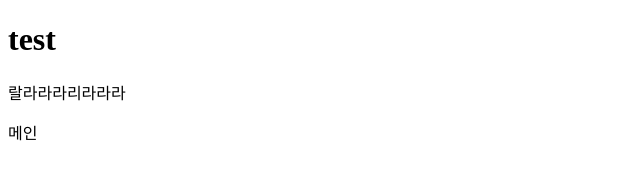
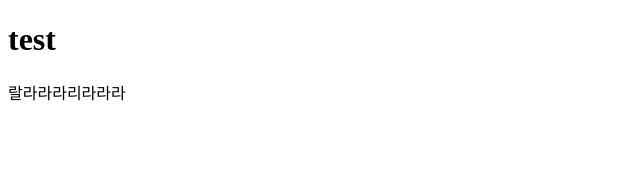
Before and after one commit to 0FF-0-1/test1, a plain HTML site: page index.html in a window 1280 px wide. Shown: the full height of the page, 0-640 px from the left. Drawn offline with Linux system fonts and the light colour scheme.

Commit message:
왜 이제야 나타나니니니ㅣ

```diff
--- a/index.html
+++ b/index.html
@@ -8,6 +8,5 @@
 <body>
     <h1>test</h1>
     <p>랄라라라리라라라</p>
-    <p> 메인</p>
 </body>
 </html>
```
